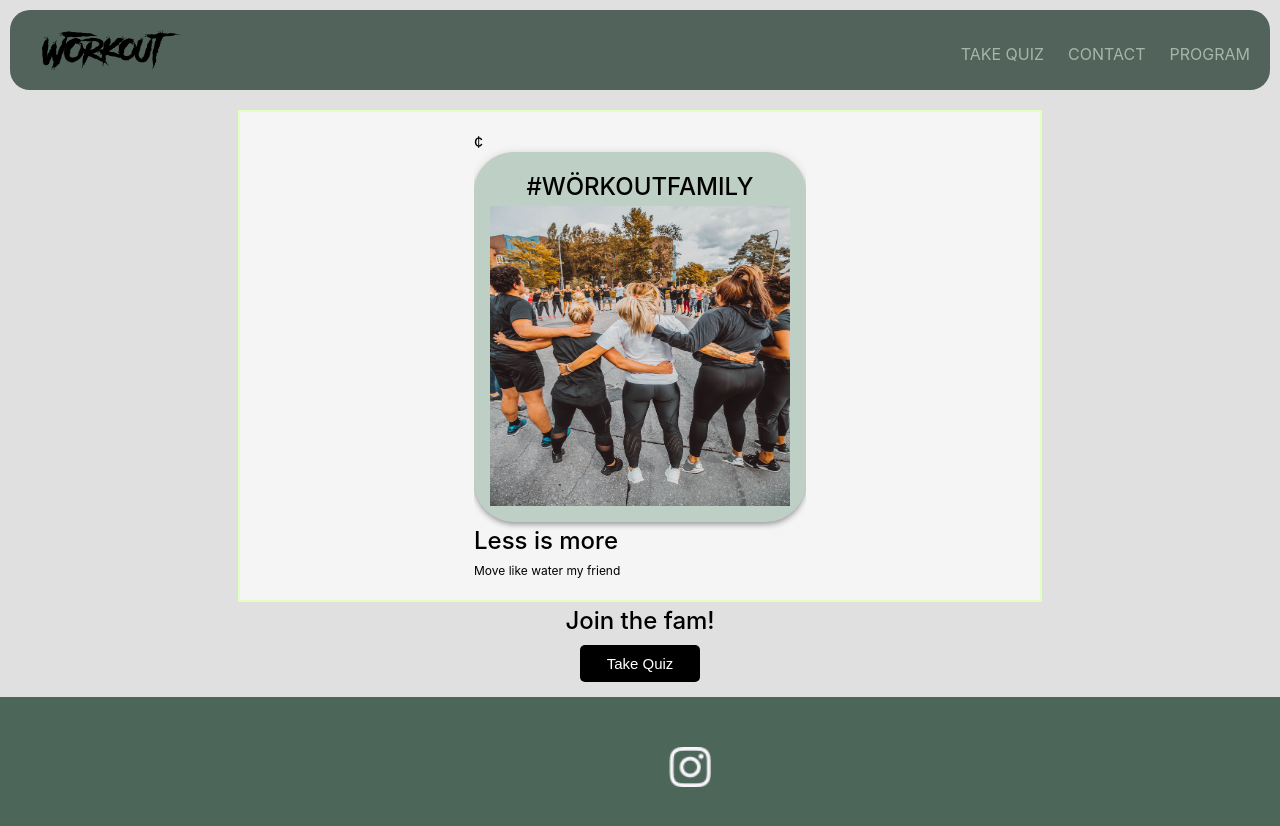
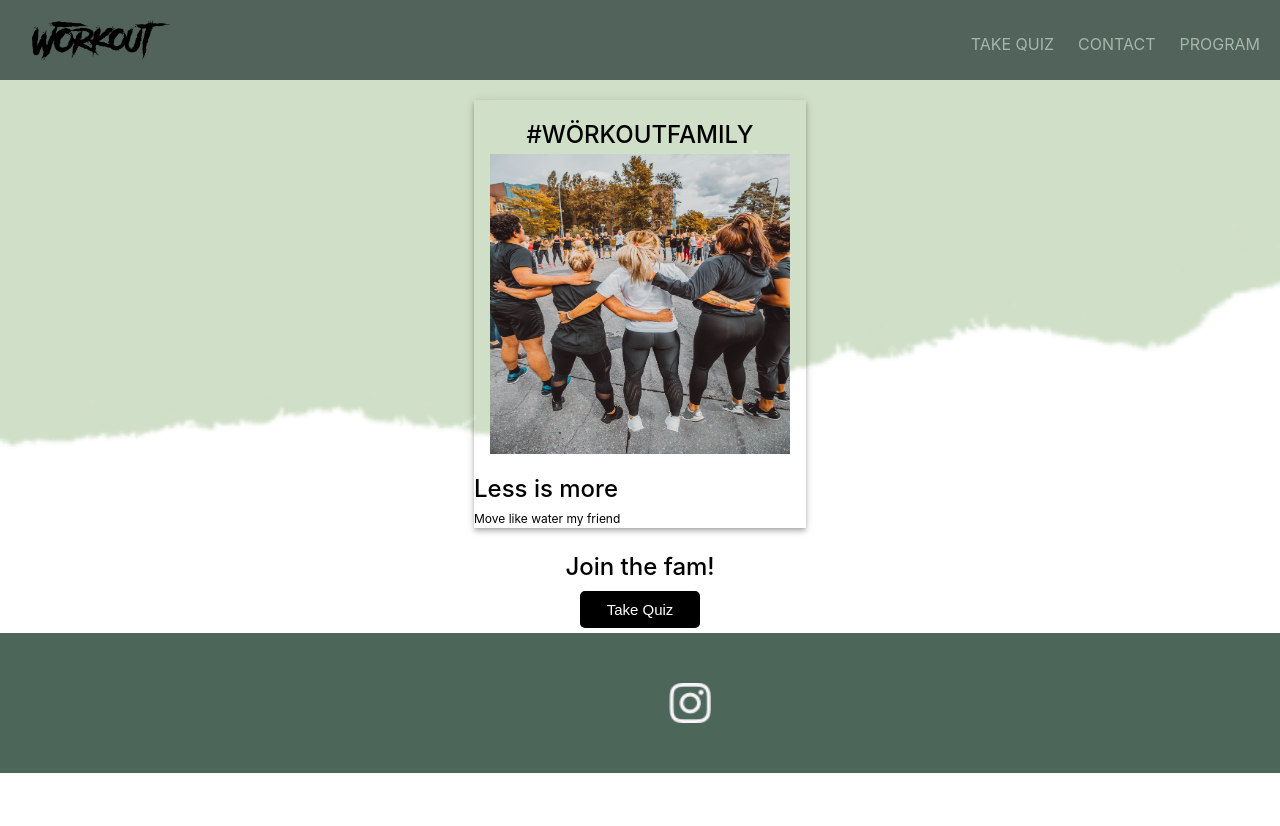
Before and after one commit to EvaSjoholm/project-W-frontend, a React (Create React App) app: page / in a window 1280 px wide. Shown: the top 826 px of the page. After the commit the page ends 800 px from the top, so only its background shows below. Built offline with nearby package versions, Linux system fonts and the light colour scheme.

Commit message:
design fix startpage

```diff
--- a/src/components/Navbar/Navbar.css
+++ b/src/components/Navbar/Navbar.css
@@ -20,8 +20,7 @@
     align-items: stretch;
     gap: 2rem;
     padding: 1rem;
-    margin: 10px;
-    border-radius: 20px;
+    margin: auto;
   }
 
 
--- a/src/components/StartPage.js
+++ b/src/components/StartPage.js
@@ -13,7 +13,7 @@ export const StartPage = ({ title }) => {
   return (
     <div className="main">
       <div className="header">
-        <div className="header-container">¢
+        <div className="header-container">
           <div className="header-wrapper">
             <h1> #WÖRKOUTFAMILY</h1>
             <img src={WorkoutImg} alt="header-img" height="300px" width="300px" />
--- a/src/index.css
+++ b/src/index.css
@@ -1,5 +1,5 @@
 body {
-  background-color: #e0e0e0;
+  background-color: white;
   margin: 0;
   font-family: -apple-system, BlinkMacSystemFont, "Segoe UI", "Roboto", "Oxygen",
     "Ubuntu", "Cantarell", "Fira Sans", "Droid Sans", "Helvetica Neue",
@@ -63,16 +63,19 @@ p {
 /*---HEADER AND FIRST PAGE DESIGN---*/
 
 .header {
+  background-image: url('./assets/blackwrap.webp');
+  background-repeat: none;
+  background-size: cover;
   display: flex;
   flex-direction: column;
-  background-color: var(--primary-color-1);
-  width: 100%;
-  max-width: 800px;
+  background-color: rgba(173, 200, 158, 0.573);
+  width: 100vw;
+  /* max-width: 800px; */
   padding: 20px 0;
   margin: 0;
   position: relative;
   z-index: 5;
-  border: 2px solid rgb(225, 255, 192);
+  /* border: 2px solid rgb(225, 255, 192); */
 }
 
 .header-container {
@@ -80,6 +83,8 @@ p {
   max-width: calc(100% - 32px);
   box-sizing: border-box;
   overflow-x: hidden;
+  box-shadow: 0px 2px 4px -1px rgba(0,0,0,0.2), 0px 4px 5px 0px rgba(0,0,0,0.14), 0px 1px 10px 0px rgba(0,0,0,0.12);
+
 }
 
 .header-wrapper {
@@ -89,9 +94,9 @@ p {
   align-items: center;
   gap: 2em;
   padding: 16px;
-  background-color: #becfc5;
+  /* background-color: #becfc5; */
   border-radius: 40px;
-  box-shadow: 0px 2px 4px -1px rgba(0,0,0,0.2), 0px 4px 5px 0px rgba(0,0,0,0.14), 0px 1px 10px 0px rgba(0,0,0,0.12);
+  /* box-shadow: 0px 2px 4px -1px rgba(0,0,0,0.2), 0px 4px 5px 0px rgba(0,0,0,0.14), 0px 1px 10px 0px rgba(0,0,0,0.12); */
 }
 
 .img {
@@ -112,7 +117,7 @@ p {
   max-width: 800px;
   min-height: 200px;
   margin: auto;
-  padding: 20px;
+  /* padding: 20px; */
 }
 
 /*---FOR THE QUIZ---*/
@@ -217,9 +222,7 @@ top: 10px;
   p {
     font-size: calc(var(--font-size) * 0.75); /* Adjust the font size to 75% of the base size */
   }
-  .main {
-    padding: 10px;
-  }
+
   .content-wrapper{
     margin: var(---side-margins-mobile)
   }
```
Also changed, not shown: src/assets/blackwrap.webp (added).
